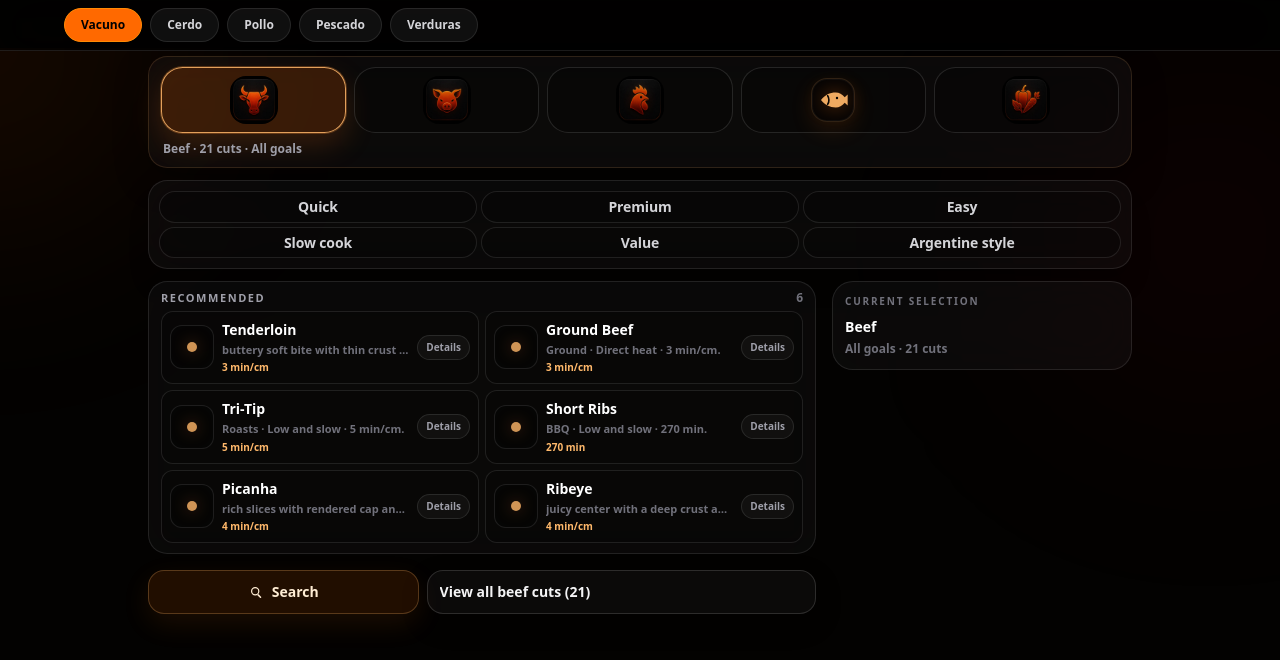
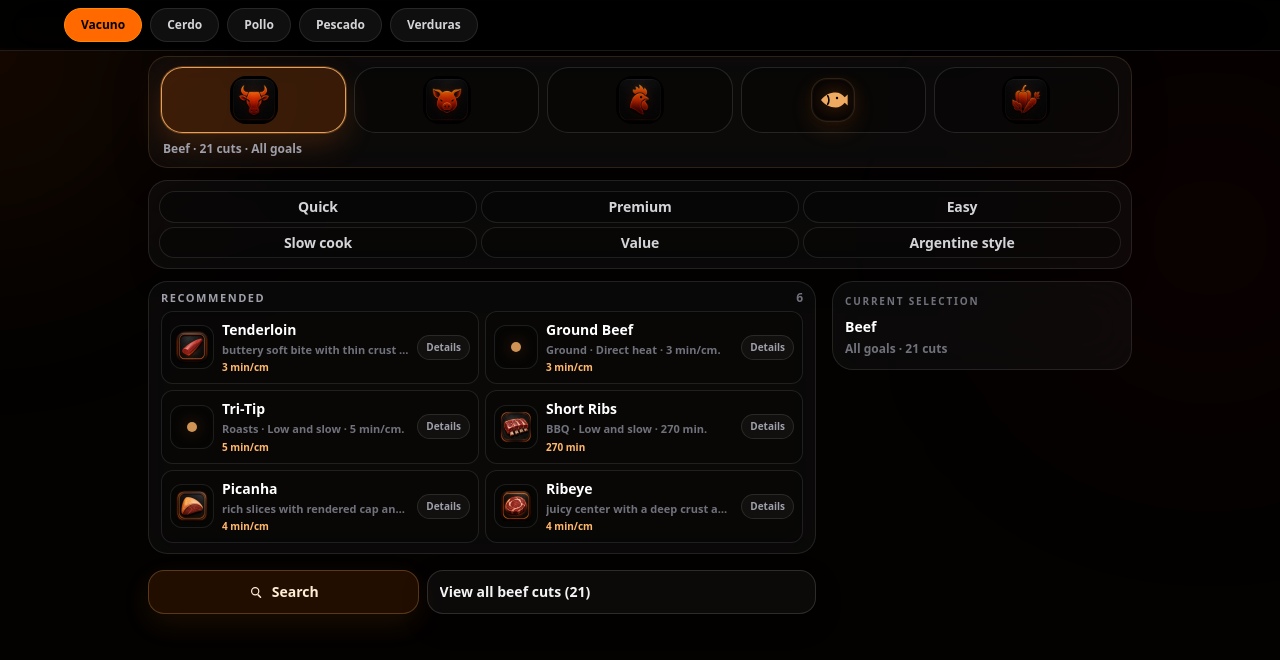
Before and after one commit to luisrdzcruz-maker/parrillero-pro, a Next.js app: page /dev/cuts in a window 1280 px wide. Shown: the top 660 px of the page. Built offline with nearby package versions, Linux system fonts and the light colour scheme.

Commit message:
add cut selection icons

```diff
--- a/components/cuts/CutCard.tsx
+++ b/components/cuts/CutCard.tsx
@@ -1,7 +1,6 @@
 "use client";
 
 import { BrandImageIcon } from "@/components/ui/BrandImageIcon";
-import { cutIconAssets } from "@/lib/brand/cutIconAssets";
 import type { GeneratedCutProfile } from "@/lib/generated/cutProfiles";
 import type { Lang } from "@/lib/i18n/texts";
 import {
@@ -12,6 +11,7 @@ import {
   getStyleLabel,
   getTemperatureLabel,
 } from "./cutProfileSelectors";
+import { getCutSelectionIconPath } from "./cutSelectionIconResolver";
 
 type CutCardProps = {
   profile: GeneratedCutProfile;
@@ -27,16 +27,12 @@ function getDetailsLabel(lang: Lang) {
   return "View details";
 }
 
-function getCutIconAsset(cutId: string) {
-  return cutId in cutIconAssets ? cutIconAssets[cutId as keyof typeof cutIconAssets] : undefined;
-}
-
 export function CutCard({ profile, lang, selected = false, onSelect, onViewDetails }: CutCardProps) {
   const temperature = getTemperatureLabel(profile);
   const metaSummary = [getEstimatedTimeLabel(profile, lang), getStyleLabel(profile, lang), temperature]
     .filter(Boolean)
     .join(" · ");
-  const cutIcon = getCutIconAsset(profile.id);
+  const cutIcon = getCutSelectionIconPath(profile);
 
   return (
     <article
@@ -58,6 +54,7 @@ export function CutCard({ profile, lang, selected = false, onSelect, onViewDetai
                   shape="plain"
                   aria-hidden="true"
                   className="h-7 w-7 rounded-lg"
+                  fallback={<span aria-hidden="true" className="h-2 w-2 rounded-full bg-orange-300/80 shadow-[0_0_14px_rgba(251,146,60,0.32)]" />}
                 />
               )}
               <h3 className="truncate text-[14px] font-black tracking-tight text-white">{getDisplayName(profile, lang)}</h3>
--- a/components/cuts/QuickPicks.tsx
+++ b/components/cuts/QuickPicks.tsx
@@ -1,7 +1,6 @@
 "use client";
 
 import { BrandImageIcon } from "@/components/ui/BrandImageIcon";
-import { cutIconAssets } from "@/lib/brand/cutIconAssets";
 import type { GeneratedCutProfile } from "@/lib/generated/cutProfiles";
 import type { Lang } from "@/lib/i18n/texts";
 import {
@@ -10,6 +9,7 @@ import {
   getEstimatedTimeLabel,
   getRecommendedCuts,
 } from "./cutProfileSelectors";
+import { getCutSelectionIconPath } from "./cutSelectionIconResolver";
 import type { CutIntent } from "./cutSelectionTypes";
 
 type QuickPicksProps = {
@@ -27,10 +27,6 @@ function getDetailsLabel(lang: Lang) {
   if (lang === "es") return "Detalles";
   if (lang === "fi") return "Tiedot";
   return "Details";
-}
-
-function getCutIconAsset(cutId: string) {
-  return cutId in cutIconAssets ? cutIconAssets[cutId as keyof typeof cutIconAssets] : undefined;
 }
 
 export function QuickPicks({
@@ -68,7 +64,7 @@ export function QuickPicks({
       >
         {picks.map((profile) => {
           const isActive = selectedCutId === profile.id;
-          const cutIcon = getCutIconAsset(profile.id);
+          const cutIcon = getCutSelectionIconPath(profile);
           return (
             <article
               key={profile.id}
@@ -88,6 +84,7 @@ export function QuickPicks({
                       shape="plain"
                       aria-hidden="true"
                       className="h-8 w-8 rounded-lg"
+                      fallback={<span aria-hidden="true" className="h-2.5 w-2.5 rounded-full bg-orange-300/80 shadow-[0_0_16px_rgba(251,146,60,0.35)]" />}
                     />
                   ) : (
                     <span aria-hidden="true" className="h-2.5 w-2.5 rounded-full bg-orange-300/80 shadow-[0_0_16px_rgba(251,146,60,0.35)]" />
--- /dev/null
+++ b/components/cuts/cutSelectionIconResolver.ts
@@ -0,0 +1,44 @@
+import { getCutIconPath, type CutIconKey } from "@/lib/cutIconMap";
+import type { GeneratedCutProfile } from "@/lib/generated/cutProfiles";
+
+const cutSelectionIconKeysByCutId: Partial<Record<string, CutIconKey>> = {
+  ribeye: "beef/ribeye",
+  striploin: "beef/strip-steak",
+  tenderloin: "beef/tenderloin",
+  picanha: "beef/picanha",
+  skirt_steak: "beef/skirt-steak",
+  flank_steak: "beef/flank-steak",
+  t_bone: "beef/t-bone-steak",
+  tomahawk: "beef/tomahawk",
+  brisket: "beef/brisket",
+  short_ribs: "beef/beef-ribs",
+  pork_tenderloin: "pork/pork-tenderloin",
+  pork_loin: "pork/pork-loin-roast",
+  pork_chop: "pork/pork-loin-chop",
+  iberian_secreto: "pork/iberian-secreto",
+  iberian_presa: "pork/iberian-presa",
+  pork_collar: "pork/pork-neck-steak",
+  baby_back_ribs: "pork/pork-ribs",
+  spare_ribs: "pork/pork-ribs",
+  pork_belly: "pork/pork-belly",
+  pork_belly_slices: "pork/pork-belly",
+  chicken_breast: "chicken/chicken-breast",
+  chicken_drumstick: "chicken/chicken-drumstick",
+  chicken_leg_quarter: "chicken/chicken-leg-quarter",
+  chicken_wing: "chicken/chicken-wings",
+  whole_chicken: "chicken/whole-chicken",
+  spatchcock_chicken: "chicken/spatchcock-chicken",
+  corn_on_cob: "vegetables/corn-cob",
+  eggplant_slices: "vegetables/eggplant",
+  asparagus: "vegetables/asparagus",
+  bell_peppers: "vegetables/red-bell-pepper",
+  potato_halves: "vegetables/potato",
+  mushrooms: "vegetables/mushrooms",
+  zucchini: "vegetables/zucchini",
+};
+
+export function getCutSelectionIconPath(profile: Pick<GeneratedCutProfile, "id">) {
+  return getCutIconPath(cutSelectionIconKeysByCutId[profile.id]);
+}
+
+export const cutSelectionIconMappedCutIds = Object.keys(cutSelectionIconKeysByCutId);
```
